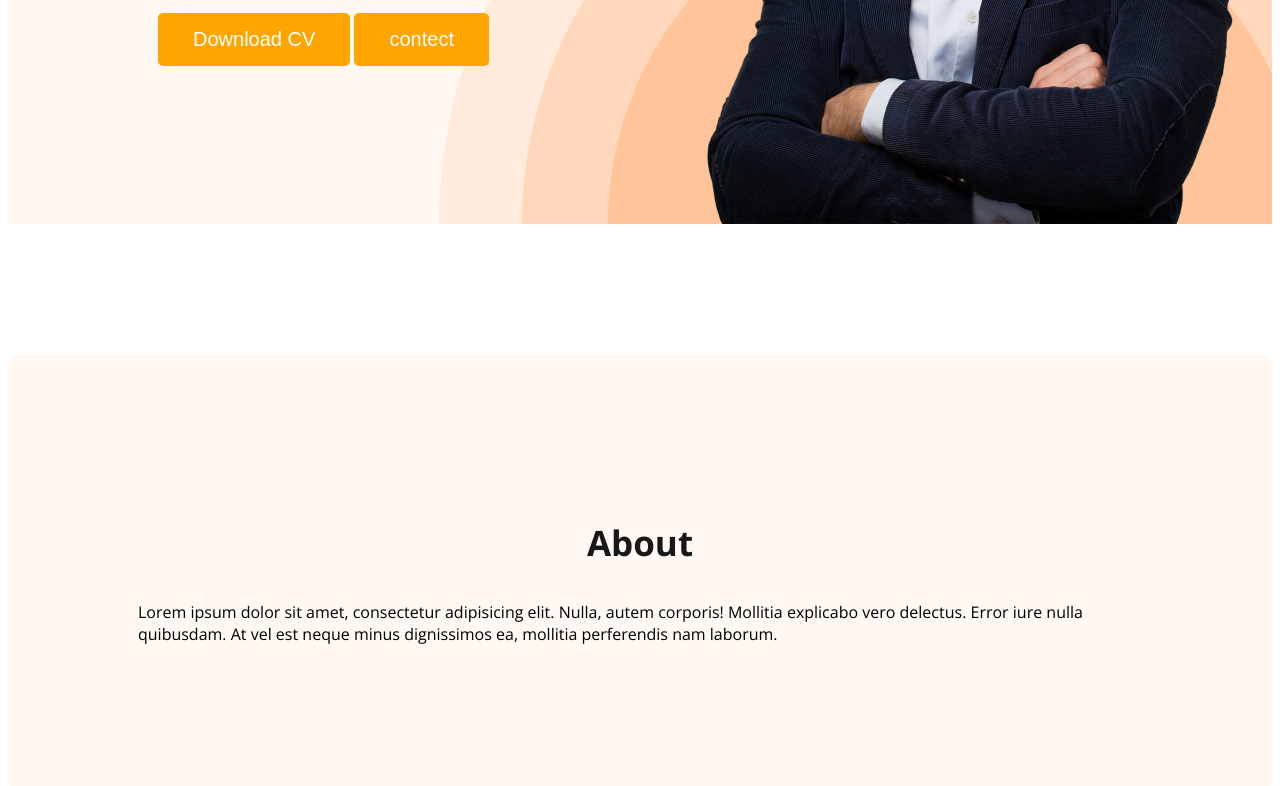
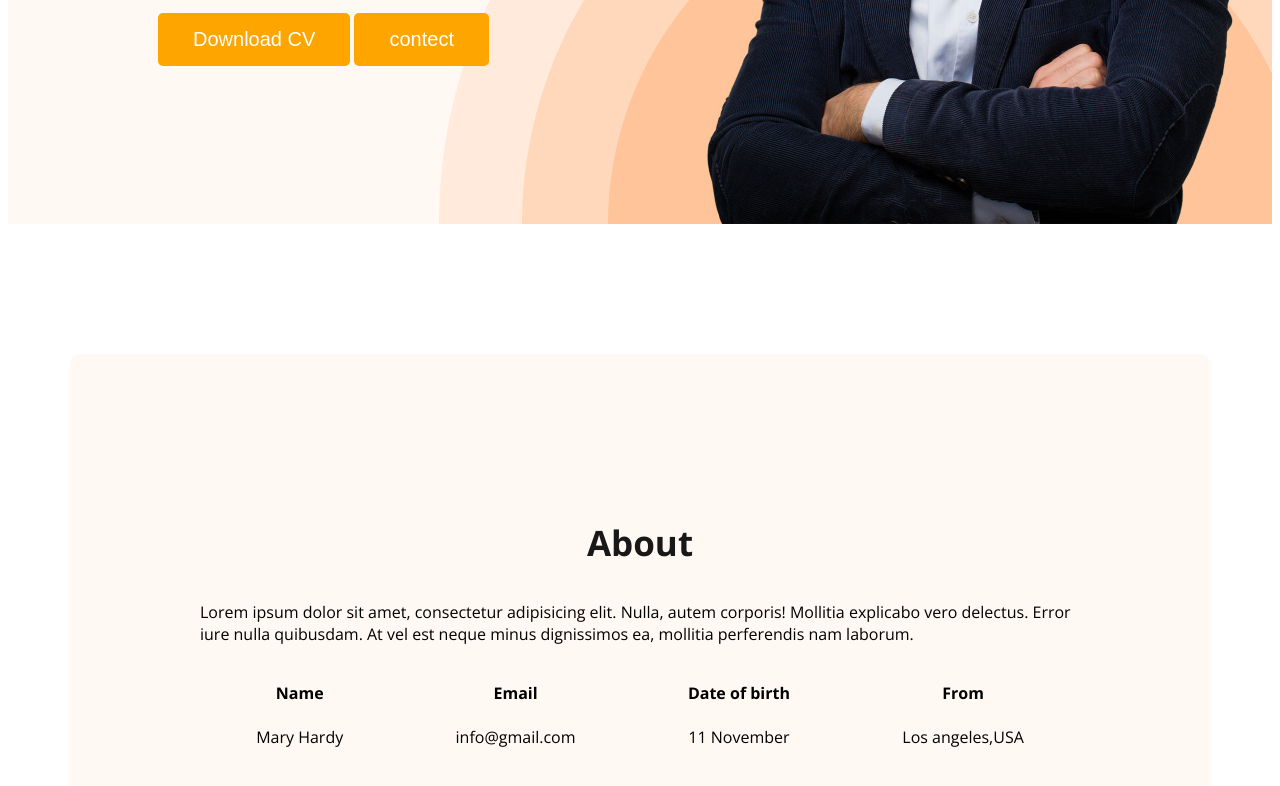
Before and after one commit to Rayhan9900/-developer-portfolio, a plain HTML site: page index.html in a window 1280 px wide. Shown: the part 575-1361 px from the top of the page. Drawn offline with nearby package versions, Linux system fonts and the light colour scheme.

Commit message:
added about information

```diff
--- a/index.html
+++ b/index.html
@@ -45,6 +45,25 @@
             <p class="section-descriptoin">
                 Lorem ipsum dolor sit amet, consectetur adipisicing elit. Nulla, autem corporis! Mollitia explicabo vero delectus. Error iure nulla quibusdam. At vel est neque minus dignissimos ea, mollitia perferendis nam laborum.
              </p>
+             <div class="about-info-containar">
+                <!-- .about-info*4>h4.info-title+p.info-descriptoin -->
+                <div class="about-info">
+                    <h4 class="info-title"> Name</h4>
+                    <div class="info-description">Mary Hardy</div>
+                </div>
+                <div class="about-info">
+                    <h4 class="info-title">Email</h4>
+                    <div class="info-description">info@gmail.com</div>
+                </div>
+                <div class="about-info">
+                    <h4 class="info-title">Date of birth</h4>
+                    <div class="info-description">11 November</div>
+                </div>
+                <div class="about-info">
+                    <h4 class="info-title">From</h4>
+                    <div class="info-description">Los angeles,USA</div>
+                </div>
+
           </section>
     </main>
     <footer>
--- a/styles/portfolio.css
+++ b/styles/portfolio.css
@@ -90,7 +90,10 @@ nav >ul{
 }
 
 /* main section styles */
-
+   main{
+     max-width: 1140px;
+     margin: 0 auto;
+   }
 /* about section styles */
 
 .about{
@@ -99,3 +102,10 @@ nav >ul{
     background-color: #fff8f3;
     margin: 130px 0px;
 }
+.about-info-containar{
+    display: flex;
+    justify-content: space-around;
+}
+.about-info{
+    text-align: center;
+}
```
